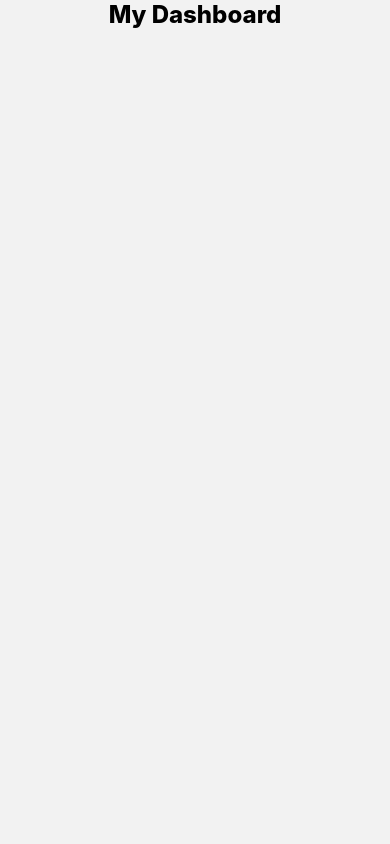
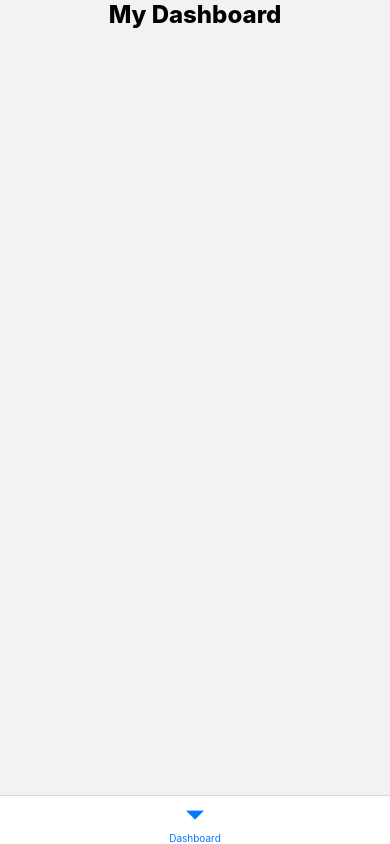
Before and after one commit to Exarch-Eden/Budget, a React Native app: screen / in a window 390 px wide. Built offline with nearby package versions, Linux system fonts and the light colour scheme.

Commit message:
Updated App TSX file
Implemented bottom tab navigation

```diff
--- a/App.tsx
+++ b/App.tsx
@@ -1,7 +1,8 @@
 import React from 'react'
-import {Text, View} from 'react-native'
+import { Text, View } from 'react-native'
 import { createNativeStackNavigator as createStackNavigator } from '@react-navigation/native-stack';
 import { NavigationContainer } from '@react-navigation/native';
+import { createBottomTabNavigator } from '@react-navigation/bottom-tabs'
 import Home from './src/screens/Home';
 
 const App = () => {
@@ -12,11 +13,20 @@ const App = () => {
             <Stack.Navigator screenOptions={{
                 headerShown: false
             }}>
-                <Stack.Screen name='Home' component={Home} />
+                <Stack.Screen name='Home' component={MainBottomTab} />
             </Stack.Navigator>
         </NavigationContainer>
-        // <View><Text>Budget app!</Text></View>
     )
 };
 
+const MainBottomTab = () => {
+    const Tab = createBottomTabNavigator()
+
+    return (
+        <Tab.Navigator screenOptions={{ headerShown: false }}>
+            <Tab.Screen name='Dashboard' component={Home} />
+        </Tab.Navigator>
+    )
+}
+
 export default App;
```
